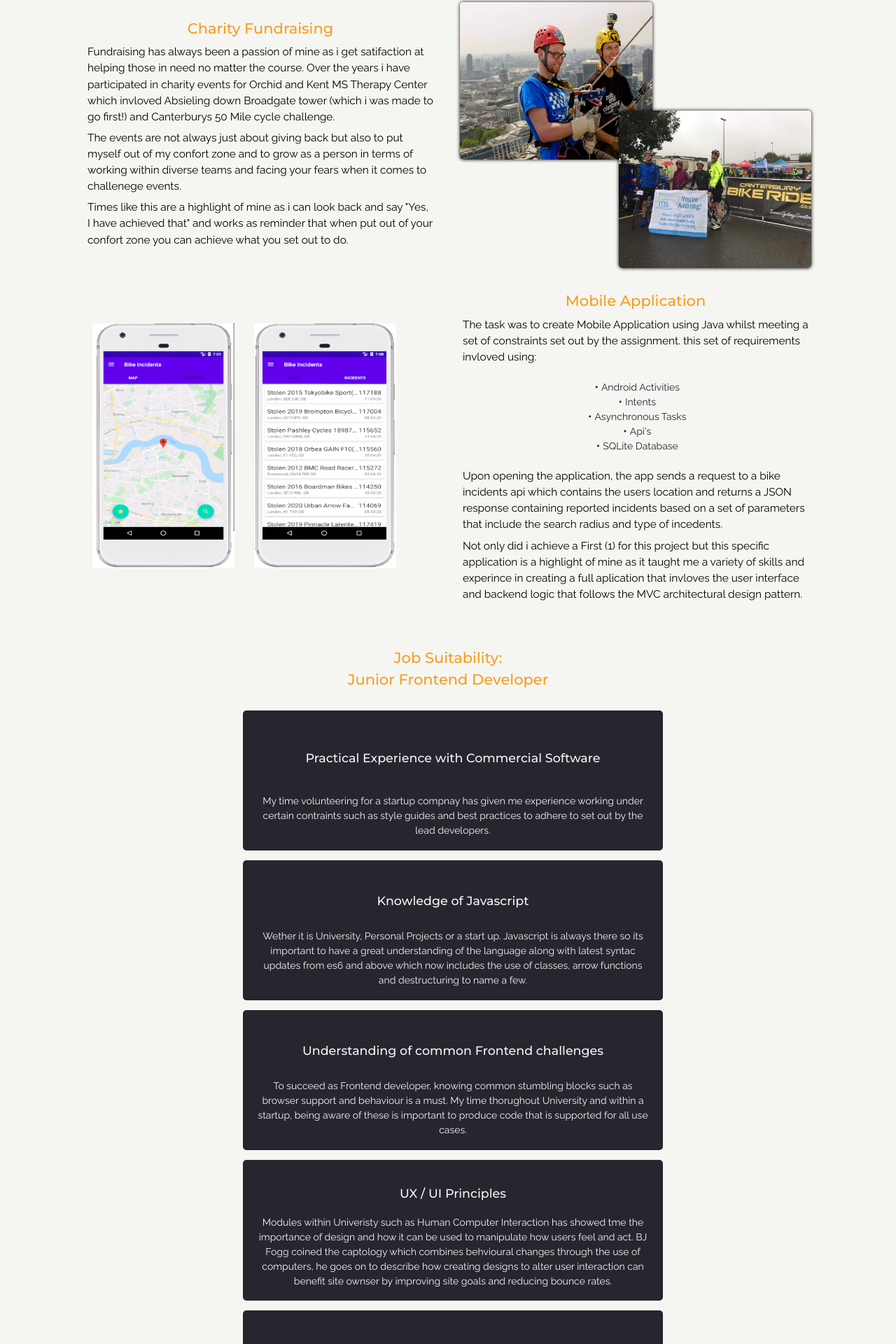
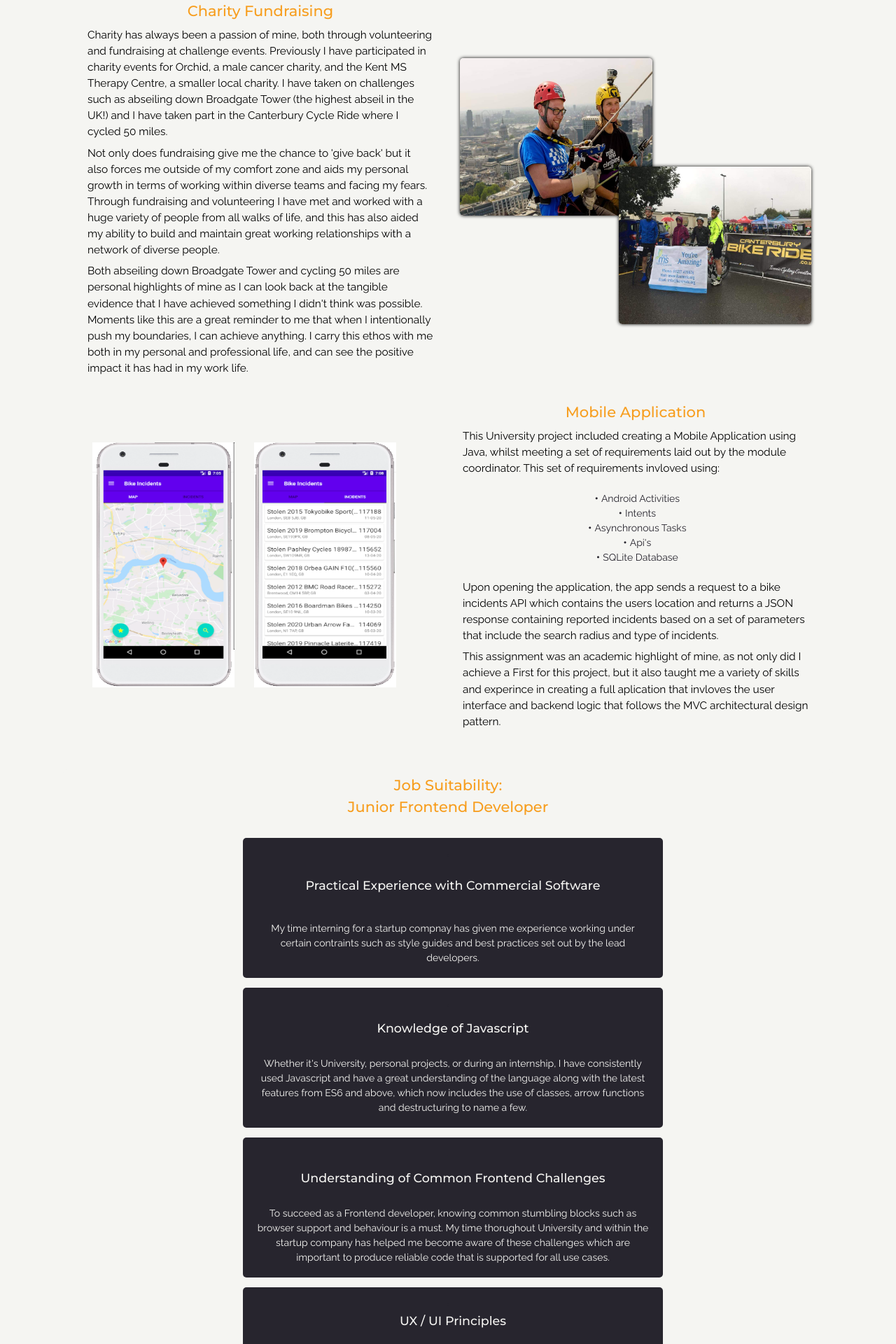
Before and after one commit to danprowse/profile-page-hex-coding-challenge, a React (Create React App) app: page / in a window 1280 px wide. Shown: the part 730-2650 px from the top of the page at 70% size. Built offline with nearby package versions, Linux system fonts and the light colour scheme; no server answers.

Commit message:
site content checked and updated. As well as testing files added to skills components

```diff
--- a/src/components/Highlights.jsx
+++ b/src/components/Highlights.jsx
@@ -11,22 +11,27 @@ export default function Highlights() {
         <div className="description">
           <h3 className="title">Charity Fundraising</h3>
           <p>
-            Fundraising has always been a passion of mine as i get satifaction
-            at helping those in need no matter the course. Over the years i have
-            participated in charity events for Orchid and Kent MS Therapy Center
-            which invloved Absieling down Broadgate tower (which i was made to
-            go first!) and Canterburys 50 Mile cycle challenge.
+            Charity has always been a passion of mine, both through volunteering
+            and fundraising at challenge events. Previously I have
+            participated in charity events for Orchid, a male cancer charity,
+            and the Kent MS Therapy Centre, a smaller local charity. I have taken on
+            challenges such as abseiling down Broadgate Tower (the highest abseil in the UK!)
+            and I have taken part in the Canterbury Cycle Ride where I cycled 50 miles.
           </p>
           <p>
-            The events are not always just about giving back but also to put
-            myself out of my confort zone and to grow as a person in terms of
-            working within diverse teams and facing your fears when it comes to
-            challenege events.
+            Not only does fundraising give me the chance to 'give back' but it also forces
+            me outside of my comfort zone and aids my personal growth in terms of
+            working within diverse teams and facing my fears. Through fundraising and volunteering
+            I have met and worked with a huge variety of people from all walks of life, and this
+            has also aided my ability to build and maintain great working relationships with a network of diverse people.
           </p>
           <p>
-            Times like this are a highlight of mine as i can look back and say
-            "Yes, I have achieved that" and works as reminder that when put out
-            of your confort zone you can achieve what you set out to do.
+            Both abseiling down Broadgate Tower and cycling 50 miles are personal
+            highlights of mine as I can look back at the tangible evidence that I have
+            achieved something I didn't think was possible. Moments like this are a great
+            reminder to me that when I intentionally push my boundaries, I can achieve anything.
+            I carry this ethos with me both in my personal and professional life, and can see
+            the positive impact it has had in my work life.
           </p>
         </div>
         <div className="images">
@@ -42,8 +47,8 @@ export default function Highlights() {
         <div className="description">
           <h3 className="title">Mobile Application</h3>
           <p>
-            The task was to create Mobile Application using Java whilst meeting
-            a set of constraints set out by the assignment. this set of
+            This University project included creating a Mobile Application using
+            Java, whilst meeting a set of requirements laid out by the module coordinator. This set of
             requirements invloved using:
           </p>
           <ul>
@@ -54,11 +59,12 @@ export default function Highlights() {
             <li>SQLite Database</li>
           </ul>
           <p>
-            Upon opening the application, the app sends a request to a bike incidents api which contains the users location and returns
-            a JSON response containing reported incidents based on a set of parameters that include the search radius and type of incedents.
+            Upon opening the application, the app sends a request to a bike incidents API which contains the users location and returns
+            a JSON response containing reported incidents based on a set of parameters that include the search radius and type of incidents.
           </p>
           <p>
-            Not only did i achieve a First (1) for this project but this specific application is a highlight of mine as it taught me a variety of skills and experince in creating a full aplication that invloves
+            This assignment was an academic highlight of mine, as not only did I achieve a First
+            for this project, but it also taught me a variety of skills and experince in creating a full aplication that invloves
             the user interface and backend logic that follows the MVC architectural design pattern.
           </p>
         </div>
--- a/src/components/Suitability.jsx
+++ b/src/components/Suitability.jsx
@@ -13,42 +13,47 @@ export default function Suitability() {
           <li>
             <h4>Practical Experience with Commercial Software</h4>
             <p>
-              My time volunteering for a startup compnay has given me experience working under certain contraints
-              such as style guides and best practices to adhere to set out by the lead developers.
+              My time interning for a startup compnay has given me experience working under certain contraints
+              such as style guides and best practices set out by the lead developers.
             </p>
           </li>
           <li>
             <h4>Knowledge of Javascript</h4>
-            <p>Wether it is University, Personal Projects or a start up. Javascript is always there so its important to have a great understanding of the language along with
-              latest syntac updates from es6 and above which now includes the use of classes, arrow functions and destructuring to name a few.
+            <p>Whether it's University, personal projects, or during an internship, I have consistently used Javascript and have a great understanding of the language along with
+              the latest features from ES6 and above, which now includes the use of classes, arrow functions and destructuring to name a few.
             </p>
           </li>
           <li>
-            <h4>Understanding of common Frontend challenges</h4>
-            <p>To succeed as Frontend developer, knowing common stumbling blocks such as browser support and behaviour is a must. My time thorughout University and within a startup, being aware of these is important to
-              produce code that is supported for all use cases.
+            <h4>Understanding of Common Frontend Challenges</h4>
+            <p>To succeed as a Frontend developer, knowing common stumbling blocks such as browser support and behaviour is a must. My time thorughout University and within the startup
+              company has helped me become aware of these challenges which are important to
+              produce reliable code that is supported for all use cases.
             </p>
           </li>
           <li>
             <h4>UX / UI Principles</h4>
-            <p>Modules within Univeristy such as Human Computer Interaction has showed tme the importance of design and how it can be used to manipulate how users feel and act. BJ Fogg coined the captology which combines
-              behvioural changes through the use of computers, he goes on to describe how creating designs to alter user interaction can benefit site ownser by improving site goals and reducing bounce rates.
+            <p>Modules within Univeristy such as Human Computer Interaction has showed me the importance of design and how it can be used to manipulate how users feel and act. BJ Fogg
+              coined the term 'captology' which combines behvioural changes through the use of computers. He goes on to describe how creating designs to alter user interaction can
+              benefit site owners by improving site goals and reducing bounce rates.
             </p>
           </li>
           <li>
-            <h4>Working in a team of Front and Backend developers</h4>
+            <h4>Working in a Team of Front and Backend Developers</h4>
             <p>
               I have working experience communicating with Front and Backend developers deciding on what aproaches to take and how to solve complex problems.
-              This could be discussing backend structure adhering to RESTful principles or with with designers discussing how to bridge the gap between mockups and Frontend code.
+              This could be discussing backend structure adhering to RESTful principles or with designers discussing how to bridge the gap between mockups and Frontend code.
             </p>
           </li>
           <li>
-            <h4>Self starter who always wants to learn and better himself</h4>
+            <h4>A self-starter who always wants to learn and better himself</h4>
             <p>
-              Natrually i am a curious individual who always wants to be better and improve, in and outisde of a work place enviroment.
-              To enable this i've enrolled within Teamtreehouse which is online coding support platform, Youtube also to follow tutorials on the latest tricks within frontend devleopment from content creators such as Traversy Media or FlorinPop.
-              Listening to Podcasts is a favourite of mine, some of my favourites include Frontend Happy Hour where the host are Senior Developers from Netflix, Twitch and Atlassian talk about import frontend topics. As well as SyntaxFM by WesBos where they discuss all things web development.
-              these all enable me to constantly rethink where a i am as a developer and show me how to thing and act to achieve what they have acheived.
+              Naturally I am a curious individual who always wants to improve and grow, in both my personal and professional life.
+              Evidence of this exists in my enrollment with Teamtreehouse, an online coding support platform. Before attending University, I was a self-taught developer using this
+              guidance. This exemplifies my ability to work independently and keep myself motivated.
+              I also taught myself a lot on Youtube, following tutorials on the latest tricks within frontend devleopment from content creators such as Traversy Media or FlorinPop.
+              Listening to Podcasts is also a favourite of mine, including Frontend Happy Hour where the hosts are Senior Developers from Netflix, Twitch and Atlassian, and SyntaxFM
+              by WesBos where they discuss all things web development. These tools, along with my academic and practicak experience, all enable me to constantly rethink where a I am
+              as a developer, and show me how to constantly improve.
             </p>
           </li>
         </ul>
--- a/src/components/skills/Skills.jsx
+++ b/src/components/skills/Skills.jsx
@@ -1,56 +1,13 @@
 import React, { useState, useEffect } from 'react'
 import SkillsBar from './SkillsBar'
 import '../css/Skills.css'
+import skillsList from './data/data.js'
 
 export default function Skills() {
   const [skills, setSkills] = useState([]);
   useEffect(() => {
     function addToSkills() {
-      const listOfSkills = [
-        {
-          title: 'Idustry',
-          skills: [
-            {
-              name: 'Customer Service',
-              years: 9
-            },
-            {
-              name: 'Development',
-              years: 5
-            },
-            {
-              name: 'Management',
-              years: 1.5
-            }
-          ]
-        },
-        {
-          title: 'Development',
-          skills: [
-            {
-              name: 'HTML/CSS',
-              years: 5
-            },
-            {
-              name: 'Javascript',
-              years: 2.5
-            },
-            {
-              name: 'VueJS',
-              years: 1
-            },
-            {
-              name: 'C#',
-              years: 2
-            },
-            {
-              name: 'Java',
-              years: 2
-            }
-          ]
-        }
-      ]
-      setSkills(listOfSkills)
+      setSkills(skillsList)
     }
     addToSkills();
   }, []);
--- /dev/null
+++ b/src/components/skills/data/data.js
@@ -0,0 +1,45 @@
+const listOfSkills = [
+  {
+    title: 'Idustry',
+    skills: [
+      {
+        name: 'Customer Service',
+        years: 9
+      },
+      {
+        name: 'Development',
+        years: 5
+      },
+      {
+        name: 'Management',
+        years: 1.5
+      }
+    ]
+  },
+  {
+    title: 'Development',
+    skills: [
+      {
+        name: 'HTML/CSS',
+        years: 5
+      },
+      {
+        name: 'Javascript',
+        years: 2.5
+      },
+      {
+        name: 'VueJS',
+        years: 1
+      },
+      {
+        name: 'C#',
+        years: 2
+      },
+      {
+        name: 'Java',
+        years: 2
+      }
+    ]
+  }
+]
+export default listOfSkills;
```
Also changed, not shown: 2 other files (tests, documents, lock files or other folders).
